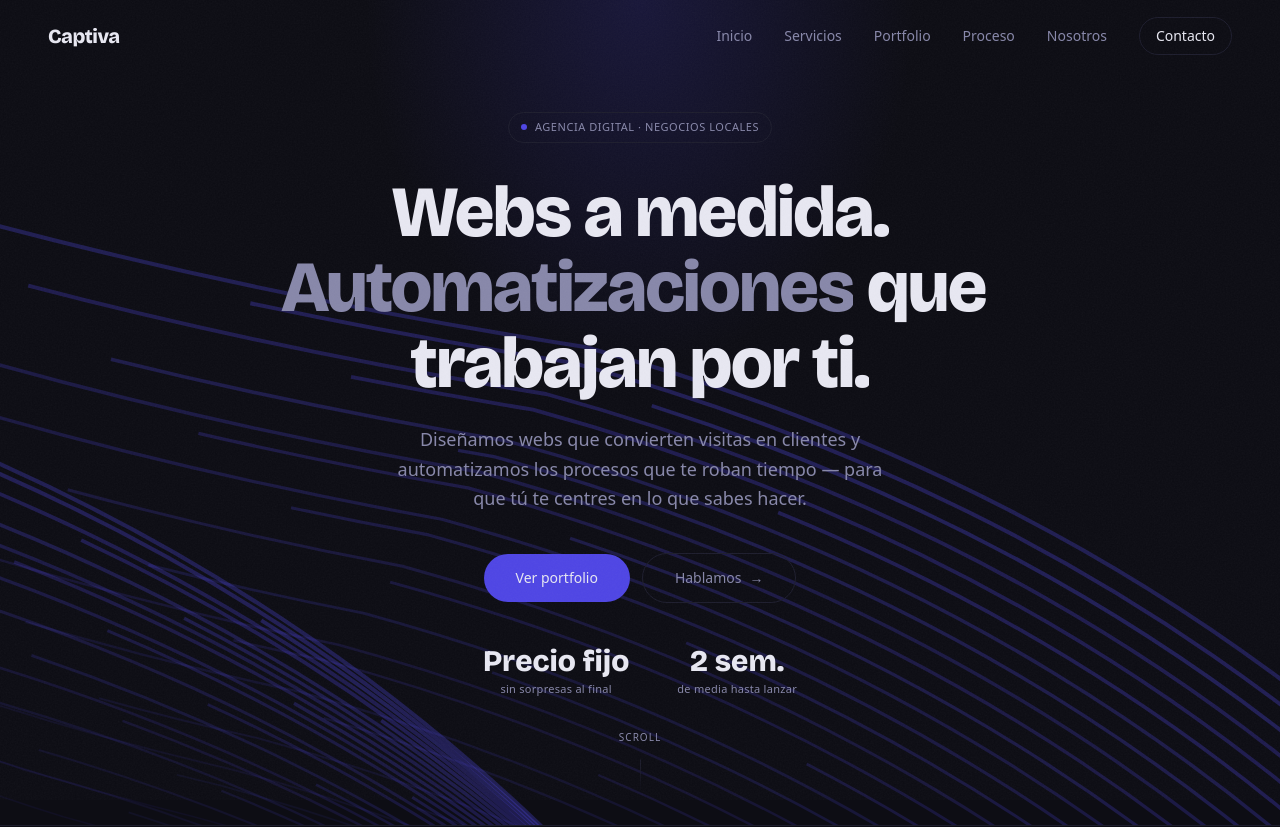
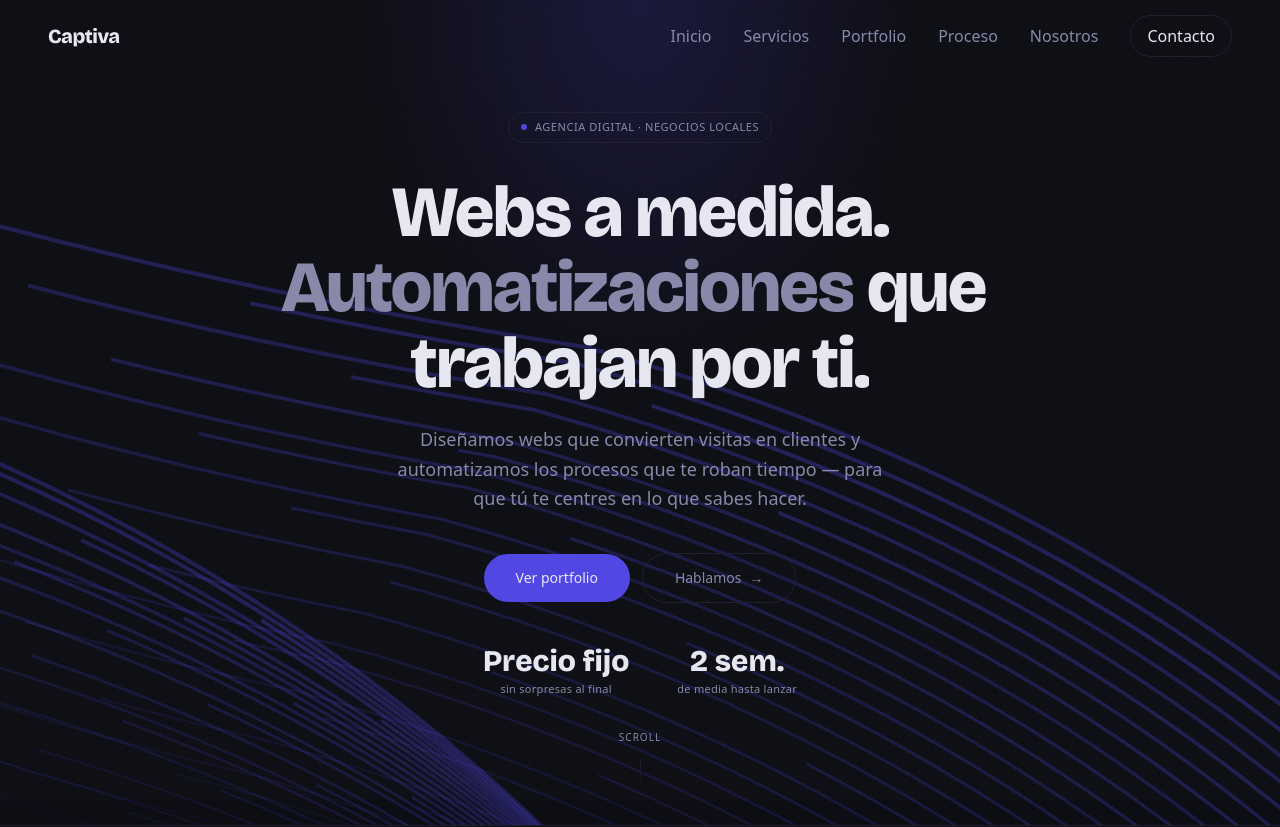
Before and after one commit to Ricardo2325/captiva, a Next.js app: page / in a window 1280 px wide. Shown: the top 827 px of the page. Built offline with nearby package versions, Linux system fonts and the light colour scheme.

Commit message:
style: increase nav link font size from sm to base

```diff
--- a/src/components/Nav.tsx
+++ b/src/components/Nav.tsx
@@ -44,14 +44,14 @@ export default function Nav() {
             <Link
               key={item.label}
               href={item.href}
-              className="text-sm text-text-muted hover:text-text-primary transition-colors duration-200"
+              className="text-base text-text-muted hover:text-text-primary transition-colors duration-200"
             >
               {item.label}
             </Link>
           ))}
           <Link
             href="/contacto"
-            className="text-sm px-4 py-2 rounded-full border border-border text-text-primary hover:border-accent hover:text-accent transition-all duration-200"
+            className="text-base px-4 py-2 rounded-full border border-border text-text-primary hover:border-accent hover:text-accent transition-all duration-200"
           >
             Contacto
           </Link>
```
